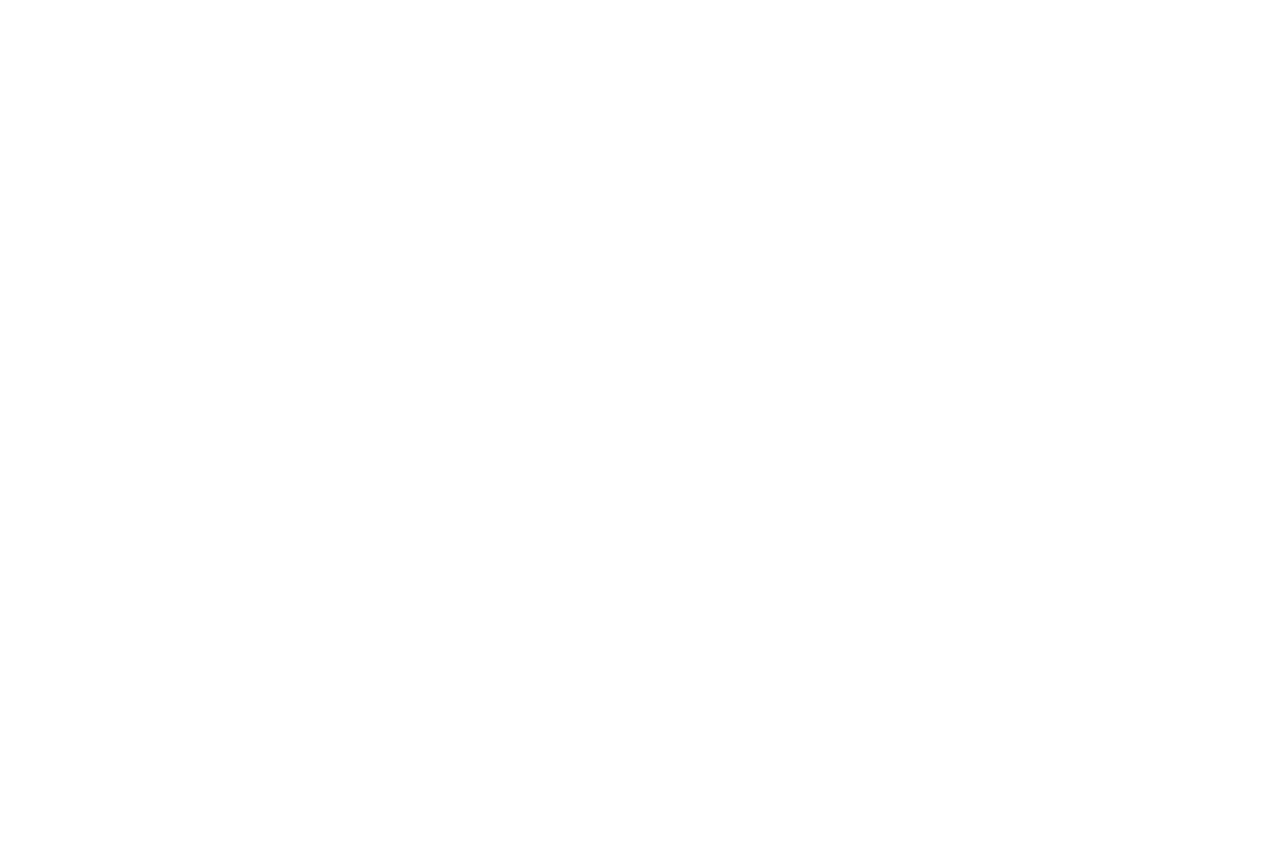
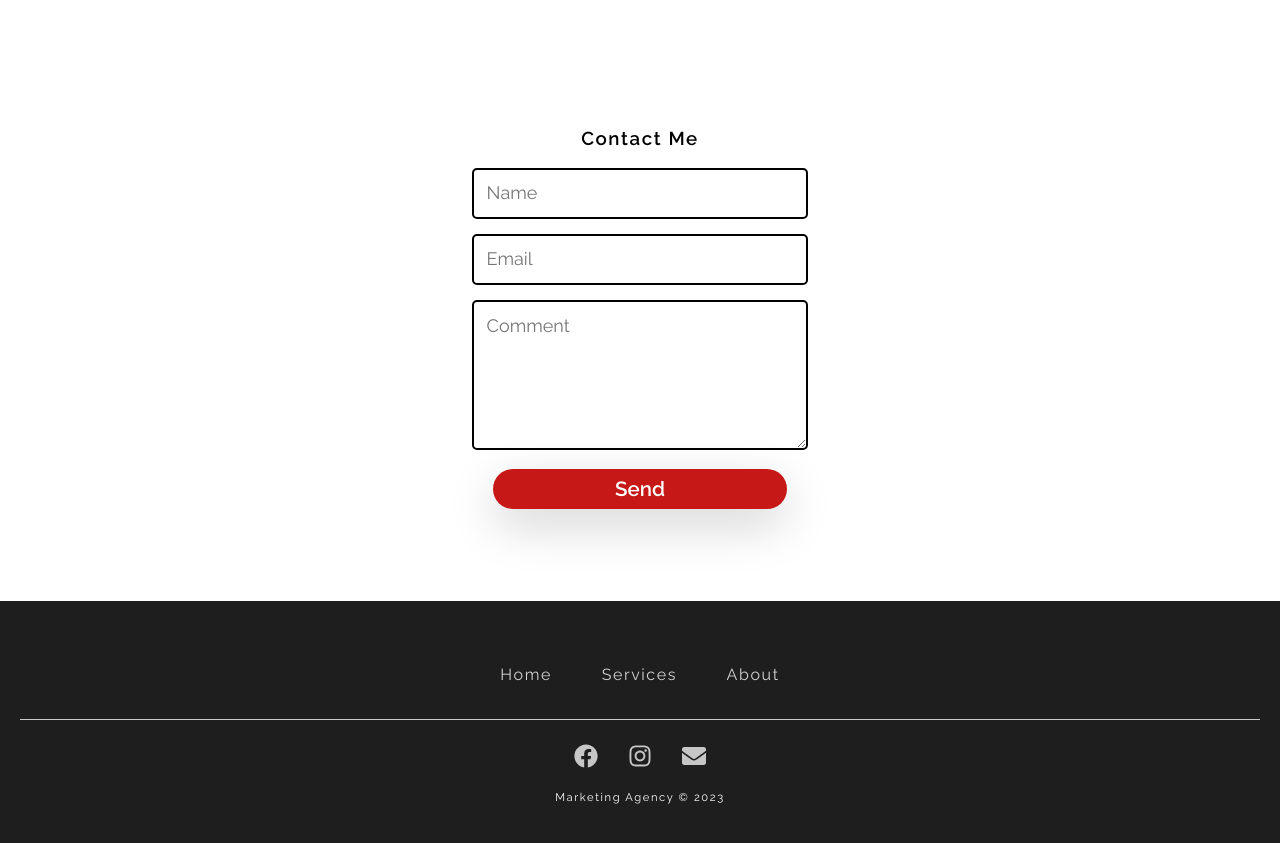
Before and after one commit to sameh-dh/Marketing-agency, a React (Create React App) app: page /home in a window 1280 px wide. Shown: the part 2660-3503 px from the top of the page. Before the commit the page ends 2737 px from the top, so only its background shows below. Built offline with nearby package versions, Linux system fonts and the light colour scheme.

Commit message:
Footer & Contact (#9)

```diff
--- a/package.json
+++ b/package.json
@@ -3,13 +3,16 @@
   "version": "0.1.0",
   "private": true,
   "dependencies": {
+    "@emailjs/browser": "^3.11.0",
     "@testing-library/jest-dom": "^5.17.0",
     "@testing-library/react": "^13.4.0",
     "@testing-library/user-event": "^13.5.0",
     "react": "^18.2.0",
     "react-dom": "^18.2.0",
+    "react-icons": "^4.10.1",
     "react-router-dom": "^5.3.4",
     "react-scripts": "5.0.1",
+    "react-toastify": "^9.1.3",
     "web-vitals": "^2.1.4"
   },
   "scripts": {
--- /dev/null
+++ b/src/components/contact/Contact.jsx
@@ -0,0 +1,35 @@
+import './contact.css'
+import React, { useRef } from 'react';
+import emailjs from '@emailjs/browser';
+import { ToastContainer, toast } from 'react-toastify';
+import 'react-toastify/dist/ReactToastify.css';
+
+
+const Contact = () => {
+    const form = useRef();
+
+    const sendEmail = (e) => {
+      e.preventDefault();
+
+      emailjs.sendForm('YOUR_SERVICE_ID', 'YOUR_TEMPLATE_ID', form.current, 'YOUR_PUBLIC_KEY')
+        .then((result) => {
+            console.log(result.text);
+        }, (error) => {
+            console.log(error.text);
+        });
+    };
+
+    return (
+      <form ref={form} onSubmit={sendEmail}>
+        <h3 className='contactT'>Contact Me</h3>
+
+        <input name="from_name" type="text" class="feedback-input" placeholder="Name" />
+        <input type="email" name="user_email" class="feedback-input" placeholder="Email"/>
+        <textarea name="message" class="feedback-input" placeholder="Comment"/>
+        <button type="submit" value="Send" className='submit' >Send</button>
+      </form>
+    );
+  };
+
+
+export default Contact
--- /dev/null
+++ b/src/components/contact/contact.css
@@ -0,0 +1,59 @@
+form {
+    max-width:420px;
+    margin:50px auto;
+    display: block;
+    justify-content: center;
+    align-items: center;
+    text-align: center;
+}
+
+.feedback-input {
+  color:rgb(0, 0, 0);
+  font-family: 'Raleway';
+  font-weight:500;
+  font-size: 18px;
+  border-radius: 5px;
+  line-height: 22px;
+  background-color: transparent;
+  border:2px solid #000000;
+  transition: all 0.3s;
+  padding: 3%;
+  margin-bottom: 15px;
+  width:80%;
+  box-sizing: border-box;
+  outline:0;
+}
+
+.feedback-input:focus { border:2px solid #c71818; }
+
+textarea {
+  height: 150px;
+  line-height: 150%;
+  resize:vertical;
+  font-family: 'Raleway';
+}
+
+.submit {
+    font-family: 'Raleway';
+    display: inline-block;
+    outline: none;
+    cursor: pointer;
+    font-size: 128%;
+    border-radius: 500px;
+    transition-duration: .3s;
+    border: 1px solid transparent;
+    min-width: 28%;
+    white-space: normal;
+    font-weight: 900;
+    text-align: center;
+    color: #fff;
+    background-color: #c71818;
+    width: 70%;
+    height: 40px;
+    margin-bottom: 10%;
+    box-shadow: rgba(0, 0, 0, 0.176) 0px 16px 48px 0px
+}
+.submit:hover { background:#000000; }
+.contactT{
+    text-align: center;
+}
--- /dev/null
+++ b/src/components/footer/Footer.jsx
@@ -0,0 +1,26 @@
+import React from 'react'
+import './footer.css'
+import { FaInstagram, FaEnvelope, FaFacebook } from 'react-icons/fa';
+
+const Footer = () => {
+  return (
+    <>
+    <div class="footer-basic">
+        <footer>
+            <ul>
+                <li><a href="#">Home</a></li>
+                <li><a href="#">Services</a></li>
+                <li><a href="#">About</a></li>
+            </ul>
+            <div className='line'></div>
+            <div className='footer'>
+            <div class="social"><a href="#"><FaFacebook className="icon" /></a><a href="#"><FaInstagram className="icon" /></a><a href="#"><FaEnvelope className="icon" /></a></div>
+            <p class="copyright">Marketing Agency © 2023</p>
+            </div>
+        </footer>
+    </div>
+    </>
+  )
+}
+
+export default Footer
--- /dev/null
+++ b/src/components/footer/footer.css
@@ -0,0 +1,86 @@
+.footer-basic {
+    padding:20px 20px;
+    background-color:#1f1e1e;
+    color:#ffffff;
+    font-family: 'Raleway';
+    align-items: center;
+    justify-content: center;
+  }
+
+  .footer-basic ul {
+    padding:0;
+    list-style:none;
+    text-align:center;
+    font-size:100%;
+    line-height:1.6;
+    margin-bottom:0;
+    display: flex;
+    align-items: center;
+    justify-content: center;
+  }
+
+  .footer-basic li {
+    padding: 2% ;
+    margin-bottom: 7px;
+  }
+
+  .footer-basic ul a {
+    color:inherit;
+    text-decoration:none;
+    opacity:0.8;
+  }
+
+  .footer-basic ul a:hover {
+    opacity:1;
+  }
+
+  .footer-basic .social {
+    text-align:center;
+    padding-bottom:10px;
+  }
+
+  .footer-basic .social > a {
+    font-size: 150%;
+    /* padding: 1%px; */
+    width:40px;
+    height:40px;
+    line-height:40px;
+    display:inline-block;
+    text-align:center;
+    margin:0 7px;
+    color:inherit;
+    opacity:0.75;
+  }
+
+  .footer-basic .social > a:hover {
+    opacity:0.9;
+  }
+
+  .footer-basic .copyright {
+    margin-top: auto;
+    text-align:center;
+    font-size:70%;
+    color:#ffffff;
+    margin-bottom:0;
+    font-family: 'Raleway';
+    flex: 1;
+  }
+  .icon{
+    color: #ffffff;
+  }
+  .list-inline-item{
+    font-family: 'Raleway';
+  }
+
+  .footer{
+    display: block;
+    justify-content: center;
+    align-items: center;
+    color: white;
+    padding: 20px;
+  }
+  .line {
+    width: 100%;
+    height: 1px;
+    background-color: #ccc;
+  }
--- a/src/components/home/Home.jsx
+++ b/src/components/home/Home.jsx
@@ -4,6 +4,8 @@ import HomeSection from './HomeSection'
 import About from '../about/About'
 import Services from '../services/Services'
 import Testimonials from '../Testimonials/Testimonials'
+import Footer from '../footer/Footer'
+import Contact from '../contact/Contact'
 const Home = () => {
   return (
     <div id='home'>
@@ -11,6 +13,8 @@ const Home = () => {
       <About />
       <Services />
       <Testimonials />
+      <Contact/>
+      <Footer/>
     </div>
   )
 }
```
Also changed, not shown: 1 other file (tests, documents, lock files or other folders).
